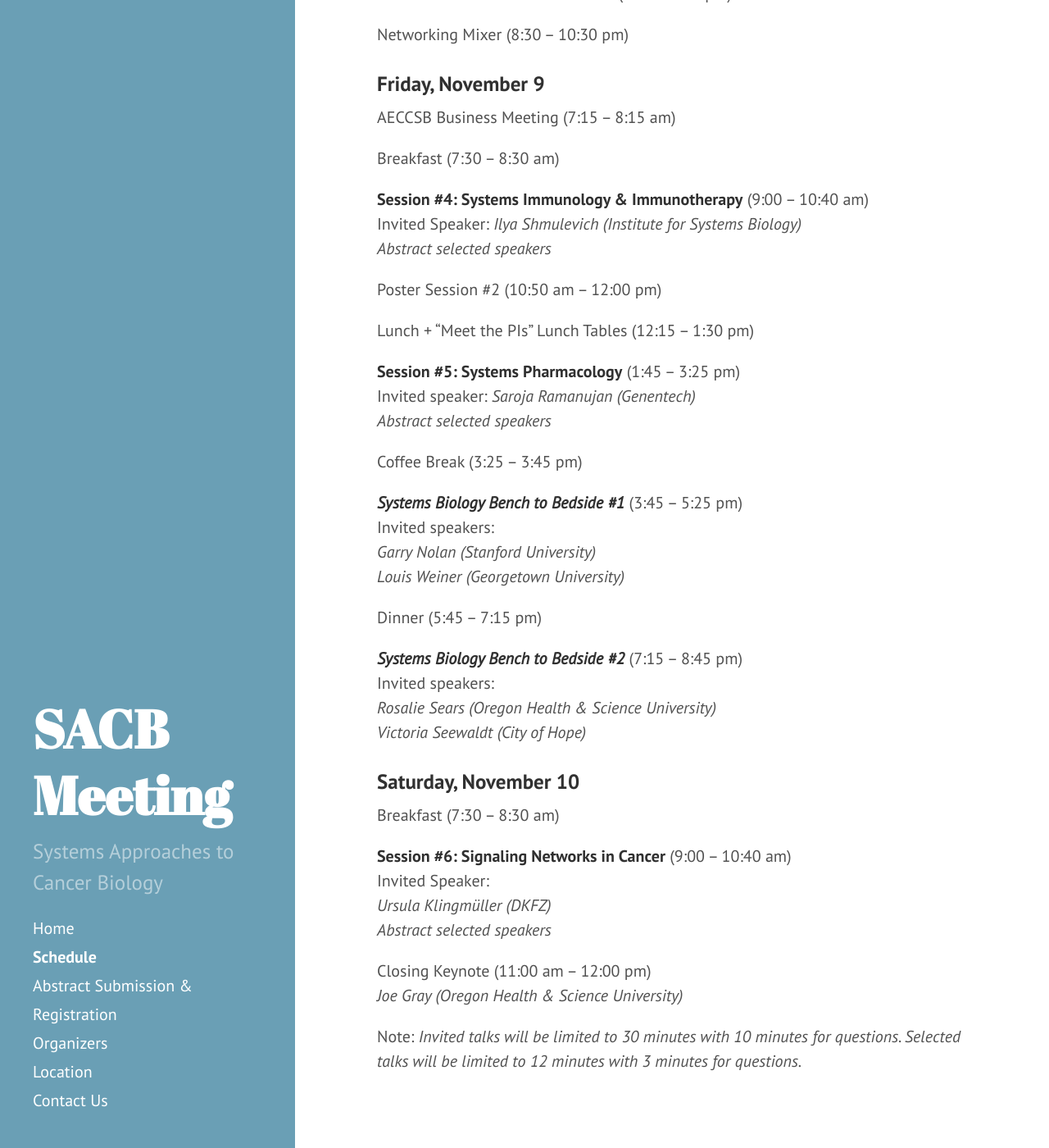
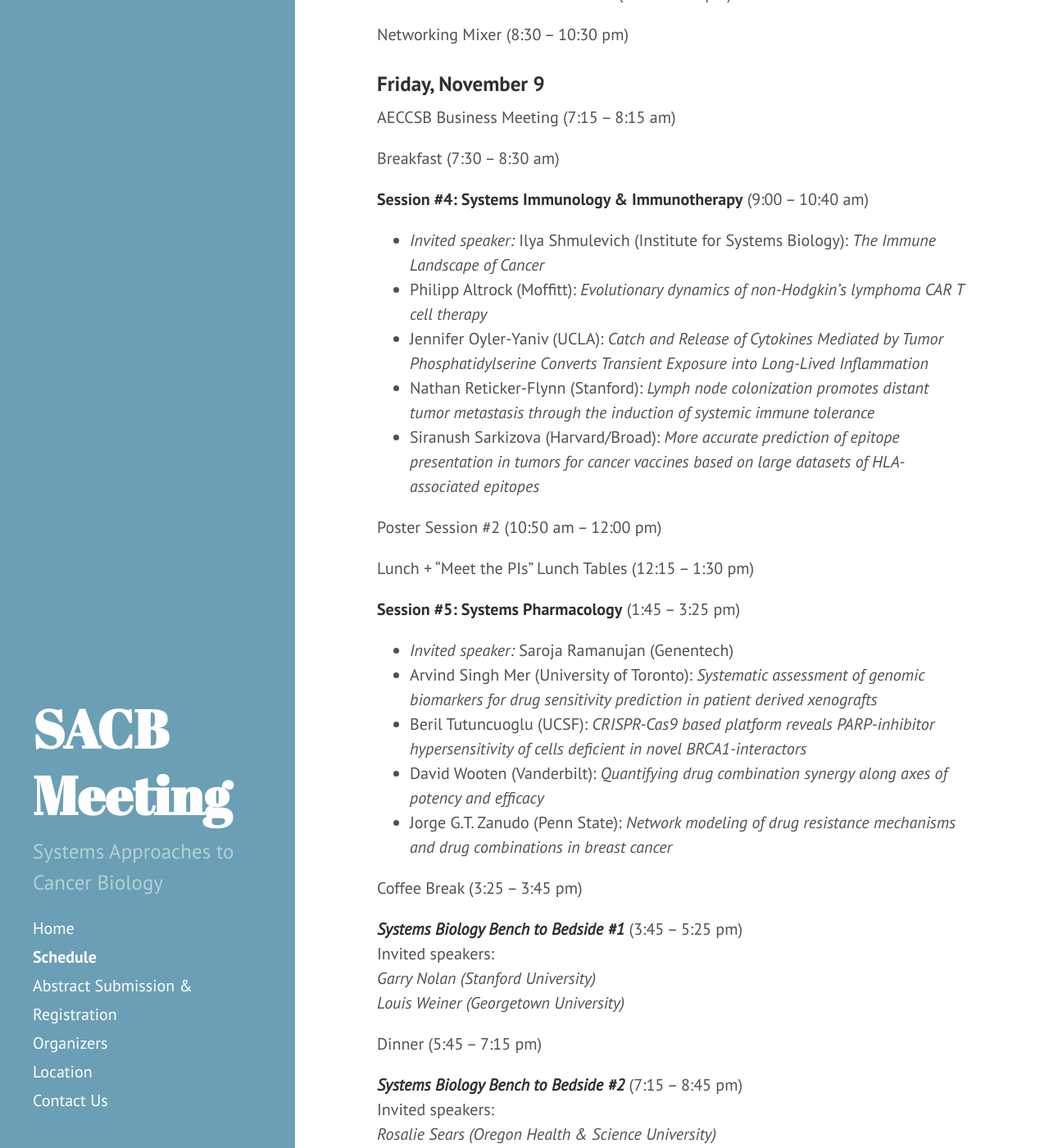
Before and after one commit to AECCSB/sacb-meeting, a Jekyll site: the page built from schedule.md, in a window 1280 px wide and 1400 px high, scrolled down 1966 px. Shown: the whole window at 82% size. Built offline with Jekyll 4.4.1, drawn with Linux system fonts in a browser that asks for light colours; some of the changed text lies outside the part shown.

Commit message:
Update schedule.md

```diff
--- a/schedule.md
+++ b/schedule.md
@@ -64,16 +64,24 @@ AECCSB Business Meeting (7:15 – 8:15 am)
 Breakfast (7:30 – 8:30 am)
 
 **Session #4: Systems Immunology & Immunotherapy** (9:00 – 10:40 am)
-Invited Speaker: *Ilya Shmulevich (Institute for Systems Biology)*
-*Abstract selected speakers*
+
+- *Invited speaker:* Ilya Shmulevich (Institute for Systems Biology): *The Immune Landscape of Cancer*
+- Philipp Altrock (Moffitt): *Evolutionary dynamics of non-Hodgkin's lymphoma CAR T cell therapy*
+- Jennifer Oyler-Yaniv (UCLA): *Catch and Release of Cytokines Mediated by Tumor Phosphatidylserine Converts Transient Exposure into Long-Lived Inflammation*
+- Nathan Reticker-Flynn (Stanford): *Lymph node colonization promotes distant tumor metastasis through the induction of systemic immune tolerance*
+- Siranush Sarkizova (Harvard/Broad): *More accurate prediction of epitope presentation in tumors for cancer vaccines based on large datasets of HLA-associated epitopes*
 
 Poster Session #2 (10:50 am – 12:00 pm)
 
 Lunch + "Meet the PIs" Lunch Tables (12:15 – 1:30 pm)
 
 **Session #5: Systems Pharmacology** (1:45 – 3:25 pm)
-Invited speaker: *Saroja Ramanujan (Genentech)*
-*Abstract selected speakers*
+
+- *Invited speaker:* Saroja Ramanujan (Genentech)
+- Arvind Singh Mer (University of Toronto): *Systematic assessment of genomic biomarkers for drug sensitivity prediction in patient derived xenografts*
+- Beril Tutuncuoglu (UCSF): *CRISPR-Cas9 based platform reveals PARP-inhibitor hypersensitivity of cells deficient in novel BRCA1-interactors*
+- David Wooten (Vanderbilt): *Quantifying drug combination synergy along axes of potency and efficacy*
+- Jorge G.T. Zanudo (Penn State): *Network modeling of drug resistance mechanisms and drug combinations in breast cancer*
 
 Coffee Break (3:25 – 3:45 pm)
 
@@ -94,9 +102,12 @@ Invited speakers:
 Breakfast (7:30 – 8:30 am)
 
 **Session #6: Signaling Networks in Cancer** (9:00 – 10:40 am)
-Invited Speaker:
-*Ursula Klingmüller (DKFZ)*
-*Abstract selected speakers*
+
+- *Invited speaker:* Ursula Klingmüller (DKFZ)
+- Eric Batchelor (NCI): *Defining the network architecture coordinating double strand break repair and p53 dynamics*
+- Sean Gross (OHSU): *Accurate transmission of IGF-I into AKT signaling activity in individual cells*
+- Eunjung Kim (Moffitt): *Cell signaling heterogeneity is modulated by both cell-intrinsic and -extrinsic mechanisms: An integrated approach to understanding targeted therapy*
+- Manu Kumar (MIT): *Computational analysis of single-cell RNA-sequencing identifies tumor microenvironment cell-cell communication*
 
 Closing Keynote (11:00 am – 12:00 pm)
 *Joe Gray (Oregon Health & Science University)*
```
